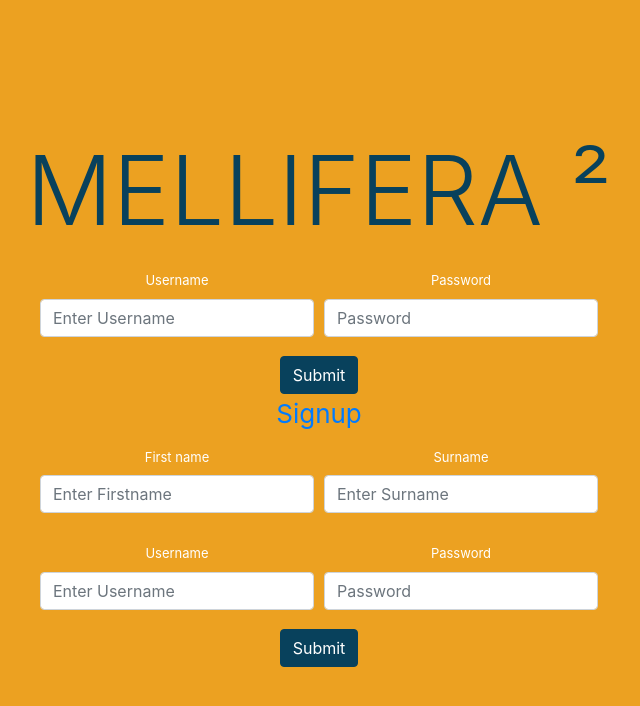
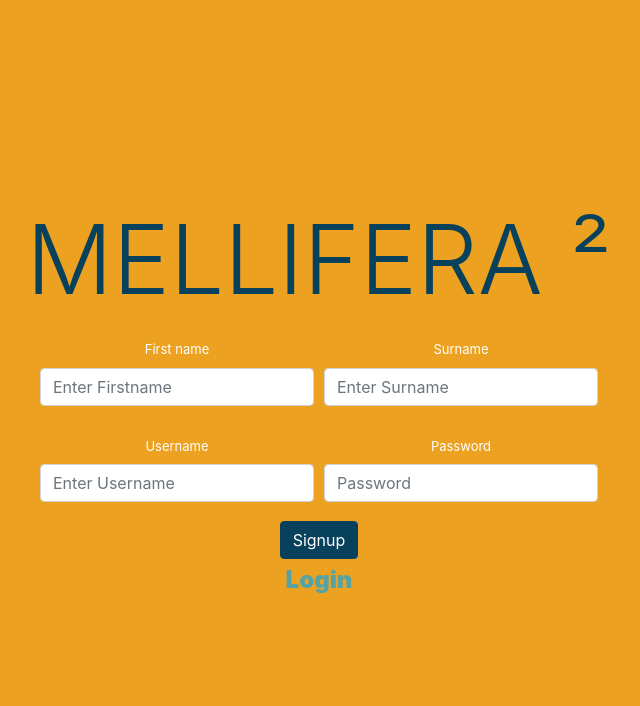
Before and after one commit to MADFutcher/apis_mellifera, a React (Create React App) app: page /signup in a window 1280 px wide. Shown: the top 706 px of the page, without its empty margins (321-961 px from the left). Built offline with nearby package versions, Linux system fonts and the light colour scheme.

Commit message:
Added login and signup

```diff
--- a/package.json
+++ b/package.json
@@ -6,6 +6,7 @@
     "@testing-library/jest-dom": "^5.11.9",
     "@testing-library/react": "^11.2.5",
     "@testing-library/user-event": "^12.6.3",
+    "axios": "^0.21.1",
     "bootstrap": "^4.6.0",
     "react": "^17.0.1",
     "react-bootstrap": "^1.4.3",
--- a/src/App.css
+++ b/src/App.css
@@ -23,6 +23,7 @@
   color: #61dafb;
 }
 
+
 @keyframes App-logo-spin {
   from {
     transform: rotate(0deg);
--- a/src/App.js
+++ b/src/App.js
@@ -5,33 +5,57 @@ import Login from './components/login/Login'
 import Signup from './components/signup/Signup'
 import 'bootstrap/dist/css/bootstrap.min.css';
 import { Link, Route, Switch } from 'react-router-dom'
+import Profile from './components/profile/Profile'
 
 export default class App extends Component {
   constructor(props){
     super(props)
     this.state={
-      isLoggedin: false
+      loggedInUser:null
     }
+  }
+
+  getTheUser= (userObj) => {
+    this.setState({
+      loggedInUser: userObj
+    })
   }
 
 
   render(){
     return (
       <div className="App">
+          <Switch>
+              <Route exact path='/'>
+                {
+                    !this.state.loggedInUser ?
                       <div className='App-header'>
                         <h1 className='text-indigo display-1'>MELLIFERA &#178;</h1>
                         <div>
                           <Login />
-            <Link to="/signup">
+                          <Link to='/signup'>
                             Signup
                           </Link>
-            <Switch>
-                <Route path='/signup'>
+                        </div>
+                      </div>
+                      : <Profile />
+                }
+              </Route>
+              <Route exact path='/signup'>
+                <div className='App-header'>
+                  <h1 className='text-indigo display-1'>MELLIFERA &#178;</h1>
+                  <div>
                     <Signup />
+                    <Link to='/'>
+                      Login
+                    </Link>
+                  </div>
+                </div>
+              </Route>
+              <Route exact='/profile'>
+                  <Profile />
               </Route>
           </Switch>
-          </div>
-        </div>
       </div>
     );
   }
--- a/src/components/login/Login.css
+++ b/src/components/login/Login.css
@@ -1,3 +1,9 @@
 label{
     font-size: 0.5em;
 }
+
+a{
+    color: #56a3a6 !important;
+    font-size: 1.5rem;
+    font-weight: 900;
+}
--- a/src/components/login/Login.js
+++ b/src/components/login/Login.js
@@ -44,7 +44,7 @@ export default class Login extends Component {
                             </Col>
                         </Form.Row>
                         <Button variant='secondary' type="submit">
-                            Submit
+                            Login
                         </Button>
                     </Form>
                     </div>
--- /dev/null
+++ b/src/components/profile/Profile.css
@@ -0,0 +1,10 @@
+.profile-container{
+    background-color: #eca121ff;
+    color: #08415c;
+    min-height: 100vh;
+    display: flex;
+    flex-direction: column;
+    align-items: center;
+    /* justify-content: center; */
+    font-size: calc(10px + 2vmin);
+}
--- /dev/null
+++ b/src/components/profile/Profile.js
@@ -0,0 +1,20 @@
+import React, { Component } from 'react'
+import './Profile.css'
+
+export default class Profile extends Component {
+    constructor(props){
+        super(props)
+        this.state = {
+
+        }
+    }
+
+
+    render() {
+        return (
+            <div className='container-fluid profile-container'>
+                <h1 className="display-1">WELCOME</h1>
+            </div>
+        )
+    }
+}
--- a/src/components/signup/Signup.js
+++ b/src/components/signup/Signup.js
@@ -62,7 +62,7 @@ export default class Signup extends Component {
                                 </Col>
                             </Form.Row>
                             <Button variant='secondary' type="submit">
-                                Submit
+                                Signup
                             </Button>
                         </Form>
                         </div>
```
Also changed, not shown: src/services/auth-services.js (added, +17 -0 lines), 1 other file (tests, documents, lock files or other folders). Lines whose indentation alone changed are shown as unchanged.
